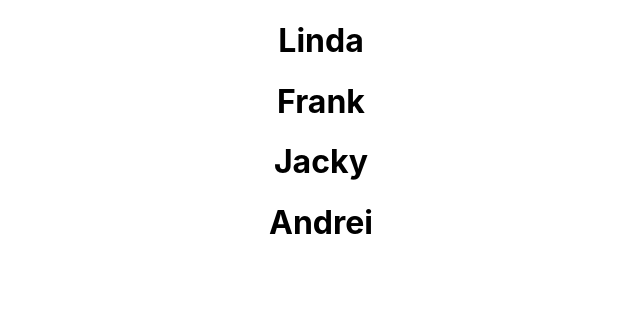
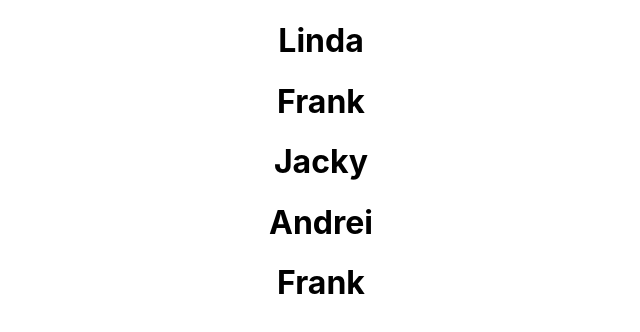
Before and after one commit to ajfm88/monsters-rolodex, a React (Create React App) app: page / in a window 1280 px wide. Shown: the top 332 px of the page, without its empty margins (319-959 px from the left). Built offline with nearby package versions, Linux system fonts and the light colour scheme.

Commit message:
33. Monsters Rolodex - Keys for Mapping

```diff
--- a/src/App.js
+++ b/src/App.js
@@ -10,15 +10,23 @@ class App extends Component {
       monsters: [
         {
           name: "Linda",
+          id: "12e1231e",
         },
         {
           name: "Frank",
+          id: "12352f4er",
         },
         {
           name: "Jacky",
+          id: "1234feqd34",
         },
         {
           name: "Andrei",
+          id: "3214r4fcre",
+        },
+        {
+          name: "Frank",
+          id: "23r1f",
         },
       ],
     };
@@ -28,7 +36,11 @@ class App extends Component {
     return (
       <div className="App">
         {this.state.monsters.map((monsters) => {
-          return <h1>{monsters.name}</h1>;
+          return (
+            <div key={monsters.id}>
+              <h1>{monsters.name}</h1>
+            </div>
+          );
         })}
       </div>
     );
```
